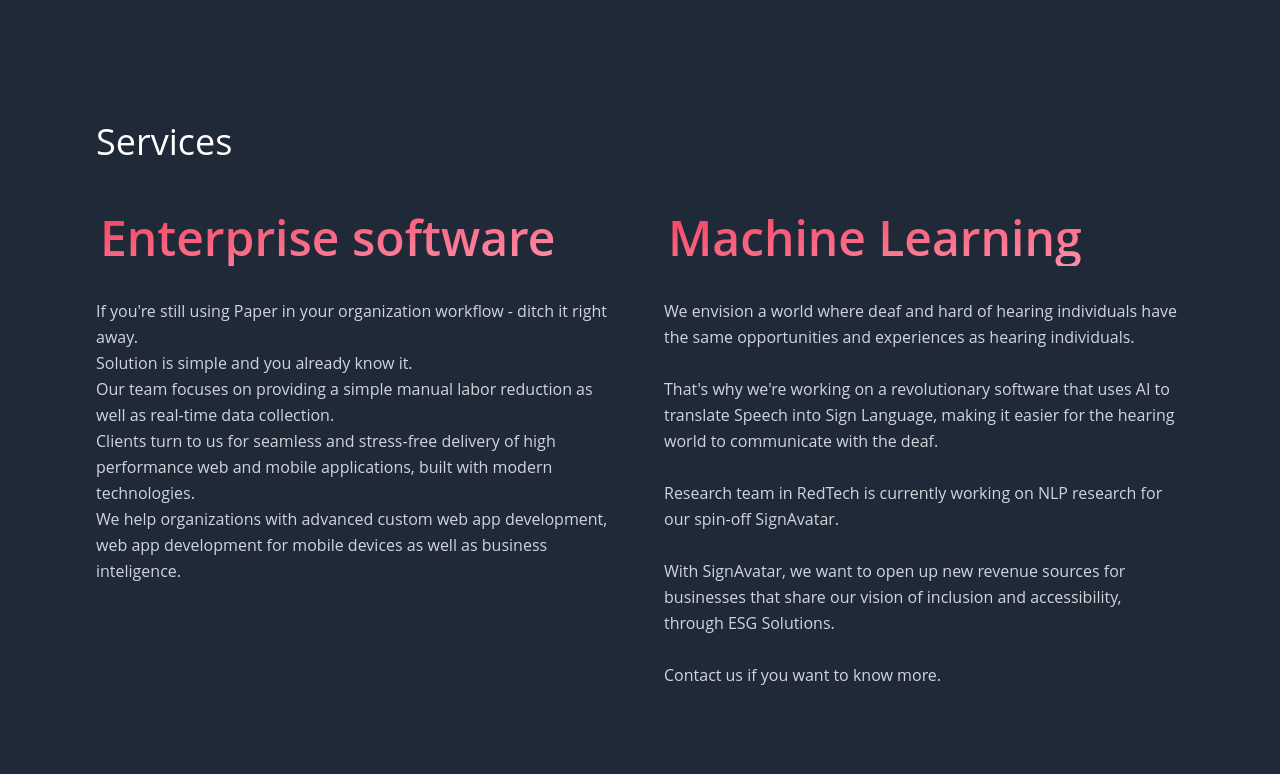
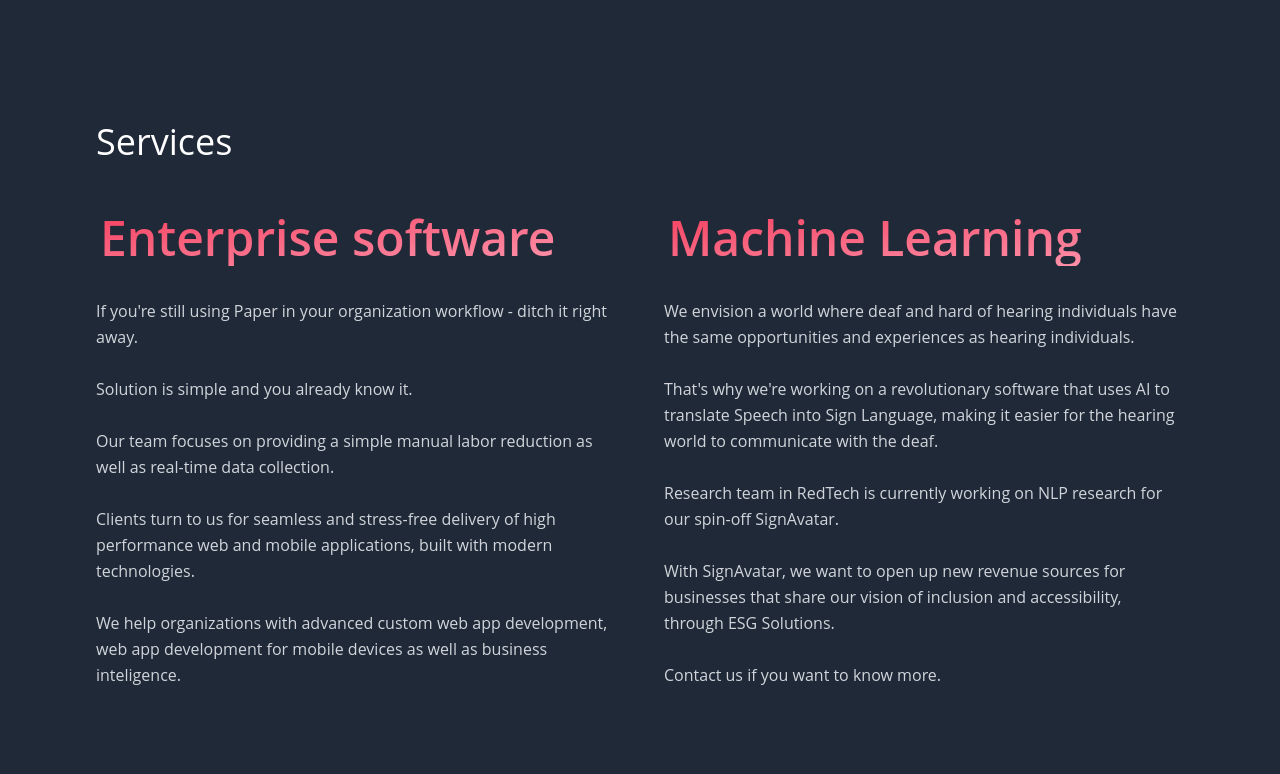
Before and after one commit to milanisvet/redtech-website, a website built with webpack: page src/index.html in a window 1280 px wide. Shown: the part 1042-1816 px from the top of the page. Built offline with nearby package versions, Linux system fonts and the light colour scheme.

Commit message:
minor changes

```diff
--- a/src/index.html
+++ b/src/index.html
@@ -293,10 +293,10 @@
                   Enterprise software
                 </h3>
                 <p class="mx-auto text-base leading-relaxed text-gray-300">
-                  If you're still using Paper in your organization workflow - ditch it right away. <br>
-                  Solution is simple and you already know it. <br>
-                  Our team focuses on providing a simple manual labor reduction as well as real-time data collection. <br>
-                  Clients turn to us for seamless and stress-free delivery of high performance web and mobile applications, built with modern technologies. <br>
+                  If you're still using Paper in your organization workflow - ditch it right away. <br> <br>
+                  Solution is simple and you already know it. <br> <br>
+                  Our team focuses on providing a simple manual labor reduction as well as real-time data collection. <br> <br>
+                  Clients turn to us for seamless and stress-free delivery of high performance web and mobile applications, built with modern technologies. <br> <br>
                   We help organizations with advanced custom web app development, web app development for mobile devices as well as business inteligence.
                 </p>
               </div>
```
